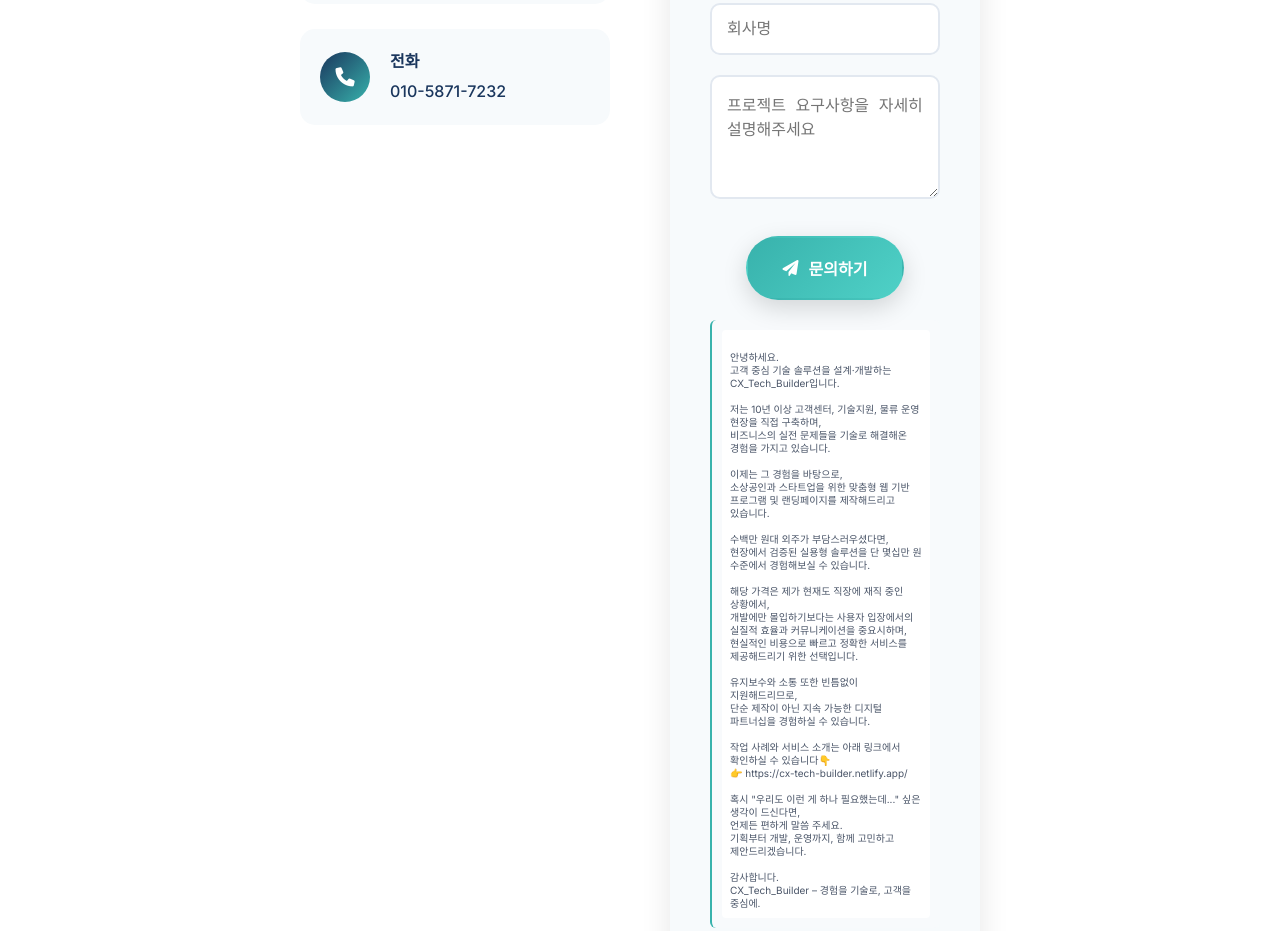
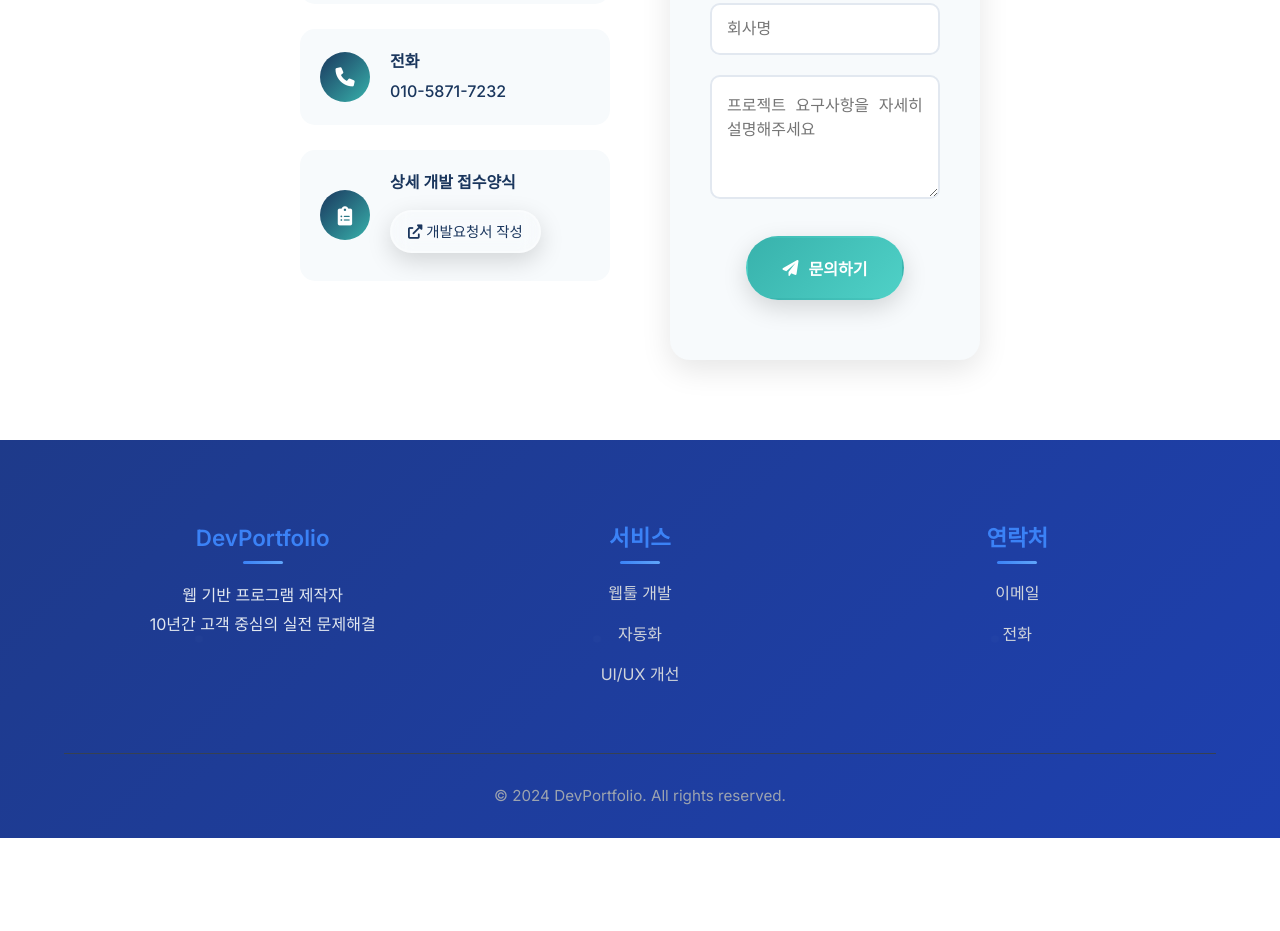
Before and after one commit to Agency8Group/CX_Tech_Builder, a plain HTML site: page index.html in a window 1280 px wide. Shown: the part 9028-9959 px from the top of the page. After the commit the page ends 9866 px from the top, so only its background shows below. Drawn offline with Linux system fonts and the light colour scheme.

Commit message:
양식추가

```diff
--- a/index.html
+++ b/index.html
@@ -895,6 +895,19 @@
                                 <a href="tel:+82-10-5871-7232">010-5871-7232</a>
                             </div>
                         </div>
+
+                        <div class="contact-method">
+                            <div class="contact-icon">
+                                <i class="fas fa-clipboard-list"></i>
+                            </div>
+                            <div class="contact-details">
+                                <h4>상세 개발 접수양식</h4>
+                                <a href="https://agency8group.github.io/Development-request/" target="_blank" class="btn btn-secondary" style="margin-top: 10px; display: inline-block; padding: 8px 16px; font-size: 0.9rem;">
+                                    <i class="fas fa-external-link-alt"></i>
+                                    개발요청서 작성
+                                </a>
+                            </div>
+                        </div>
                     </div>
                 </div>
 
@@ -921,41 +934,7 @@
                         </div>
                     </form>
 
-                    <!-- 카카오톡 홍보 멘트 -->
-                    <div class="promo-message" style="margin-top: 15px; padding: 10px; background: #f8fafc; border-radius: 6px; border-left: 2px solid #38b2ac;">
 
-                        <div style="background: white; padding: 8px; border-radius: 4px; font-size: 10px; line-height: 1.3; color: #4a5568; white-space: pre-line;">
-안녕하세요.
-고객 중심 기술 솔루션을 설계·개발하는 CX_Tech_Builder입니다.
-
-저는 10년 이상 고객센터, 기술지원, 물류 운영 현장을 직접 구축하며,
-비즈니스의 실전 문제들을 기술로 해결해온 경험을 가지고 있습니다.
-
-이제는 그 경험을 바탕으로,
-소상공인과 스타트업을 위한 맞춤형 웹 기반 프로그램 및 랜딩페이지를 제작해드리고 있습니다.
-
-수백만 원대 외주가 부담스러우셨다면,
-현장에서 검증된 실용형 솔루션을 단 몇십만 원 수준에서 경험해보실 수 있습니다.
-
-해당 가격은 제가 현재도 직장에 재직 중인 상황에서,
-개발에만 몰입하기보다는 사용자 입장에서의 실질적 효율과 커뮤니케이션을 중요시하며,
-현실적인 비용으로 빠르고 정확한 서비스를 제공해드리기 위한 선택입니다.
-
-유지보수와 소통 또한 빈틈없이 지원해드리므로,
-단순 제작이 아닌 지속 가능한 디지털 파트너십을 경험하실 수 있습니다.
-
-작업 사례와 서비스 소개는 아래 링크에서 확인하실 수 있습니다👇
-👉 https://cx-tech-builder.netlify.app/
-
-혹시 "우리도 이런 게 하나 필요했는데..." 싶은 생각이 드신다면,
-언제든 편하게 말씀 주세요.
-기획부터 개발, 운영까지, 함께 고민하고 제안드리겠습니다.
-
-감사합니다.
-CX_Tech_Builder – 경험을 기술로, 고객을 중심에.
-                        </div>
-
-                    </div>
                 </div>
             </div>
         </div>
```
